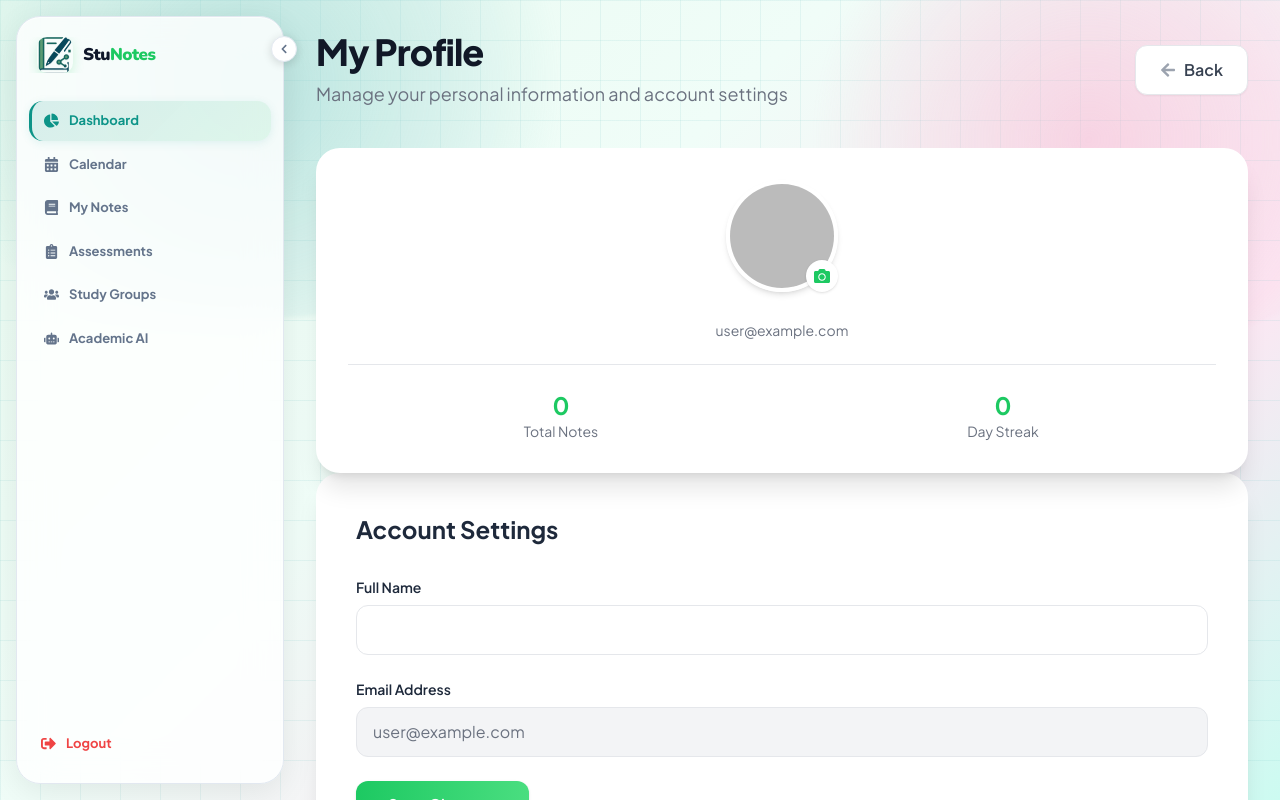
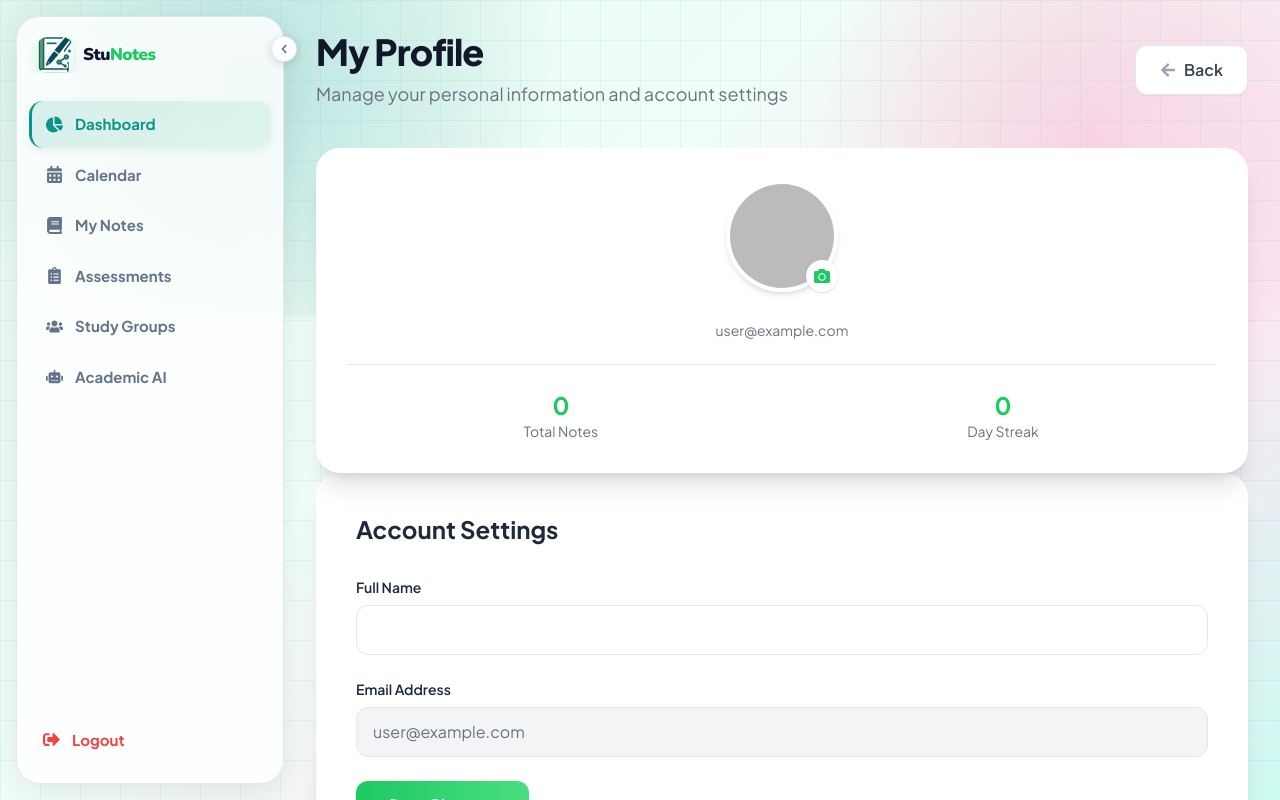
Before and after one commit to agk7803/Cloud_Notes-Sharing_platform, a React (Create React App) app in the folder frontend/: page /profile in a window 1280 px wide. Built offline with nearby package versions, Linux system fonts and the light colour scheme; no server answers; sample sign-in values are in the browser's storage; a web font is replaced by a local one.

Commit message:
size of side planel font

```diff
--- a/frontend/src/shared/Layout.js
+++ b/frontend/src/shared/Layout.js
@@ -142,13 +142,13 @@ const Sidebar = ({ active, setActive, onLogout, navigate }) => {
                                 style={{
                                     width: "100%",
                                     display: "flex", alignItems: "center",
-                                    gap: 10,
-                                    padding: "10px 12px",
+                                    gap: 12,
+                                    padding: "12px 14px",
                                     borderRadius: 14,
                                     border: "none",
                                     cursor: "pointer",
                                     fontFamily: "'Plus Jakarta Sans', sans-serif",
-                                    fontSize: 13,
+                                    fontSize: 15,
                                     fontWeight: 700,
                                     justifyContent: collapsed ? "center" : "flex-start",
                                     background: isActive
@@ -174,7 +174,7 @@ const Sidebar = ({ active, setActive, onLogout, navigate }) => {
                                     }
                                 }}
                             >
-                                <span style={{ fontSize: 15, flexShrink: 0 }}>{item.icon}</span>
+                                <span style={{ fontSize: 17, flexShrink: 0 }}>{item.icon}</span>
                                 {!collapsed && <span>{item.label}</span>}
                             </button>
                         );
@@ -187,13 +187,13 @@ const Sidebar = ({ active, setActive, onLogout, navigate }) => {
                 onClick={onLogout}
                 title={collapsed ? "Logout" : ""}
                 style={{
-                    display: "flex", alignItems: "center", gap: 10,
-                    padding: "10px 12px",
+                    display: "flex", alignItems: "center", gap: 12,
+                    padding: "12px 14px",
                     borderRadius: 14,
                     border: "none",
                     cursor: "pointer",
                     fontFamily: "'Plus Jakarta Sans', sans-serif",
-                    fontSize: 13,
+                    fontSize: 15,
                     fontWeight: 700,
                     justifyContent: collapsed ? "center" : "flex-start",
                     background: "transparent",
@@ -206,7 +206,7 @@ const Sidebar = ({ active, setActive, onLogout, navigate }) => {
                 onMouseEnter={e => { e.currentTarget.style.background = "#fef2f2"; }}
                 onMouseLeave={e => { e.currentTarget.style.background = "transparent"; }}
             >
-                <FaSignOutAlt style={{ fontSize: 15, flexShrink: 0 }} />
+                <FaSignOutAlt style={{ fontSize: 17, flexShrink: 0 }} />
                 {!collapsed && <span>Logout</span>}
             </button>
         </aside>
```
